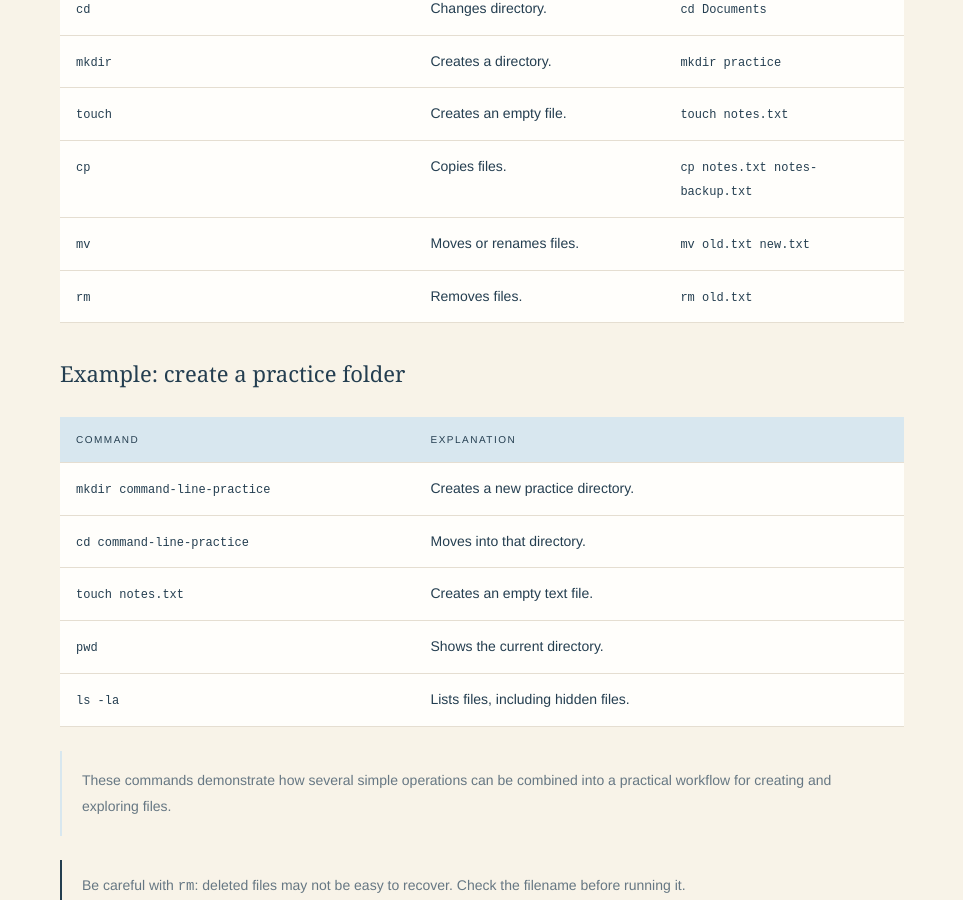
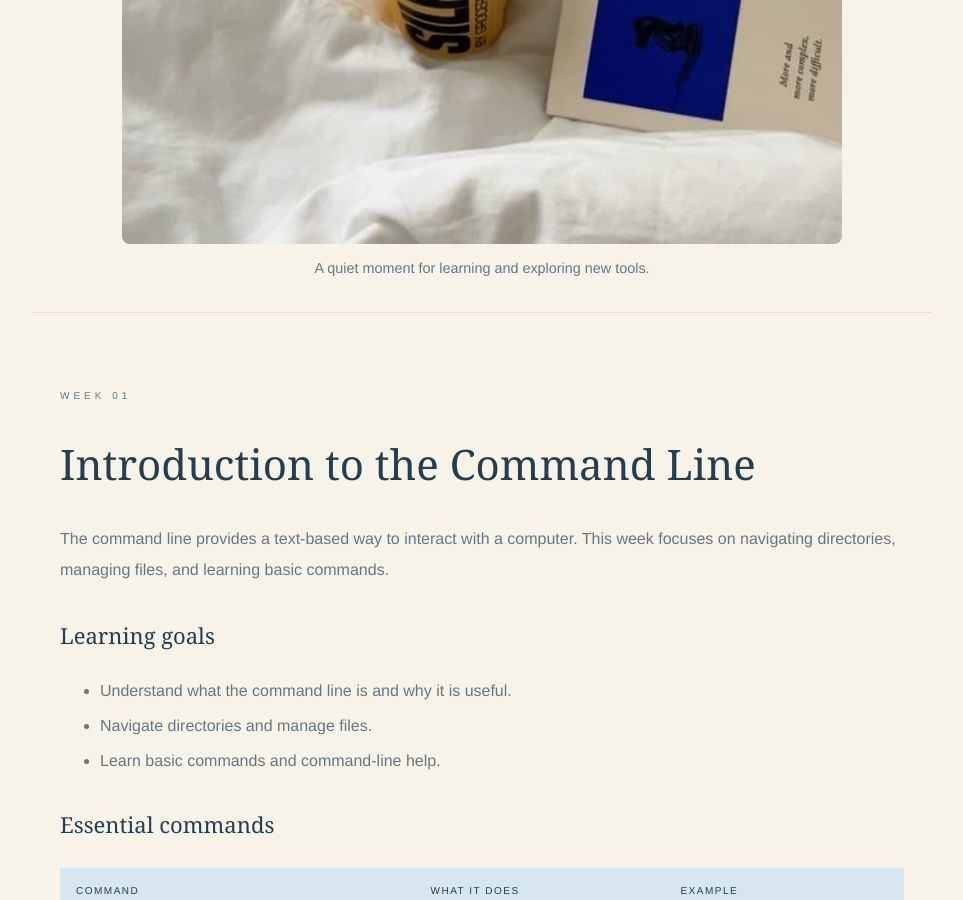
Before and after one commit to Haianng/MOOCHITeahouse, a Jekyll site: the page built from cmdline_course.md, in a window 1280 px wide and 900 px high, scrolled down 1662 px. Shown: the whole window, without its empty margins (158-1121 px from the left). Built offline with Jekyll 4.4.1, drawn with Linux system fonts in a browser that asks for light colours.

Commit message:
Add study image to command-line course

```diff
--- a/cmdline_course.md
+++ b/cmdline_course.md
@@ -25,6 +25,11 @@ title: Command Line Course
     computing and development work.
   </p>
 </section>
+
+<figure style="margin: 2rem 0;">
+  <img src="{{ '/assets/images/study-photo.jpg' | relative_url }}" alt="A quiet study moment with a laptop, coffee, and a book" style="display: block; width: 100%; max-width: 720px; height: auto; margin: 0 auto; border-radius: 8px;">
+  <figcaption style="text-align: center; color: #667783; font-size: 0.9rem; margin-top: 0.75rem;">A quiet moment for learning and exploring new tools.</figcaption>
+</figure>
 
 <section class="course-module">
   <p class="eyebrow">WEEK 01</p>
```
